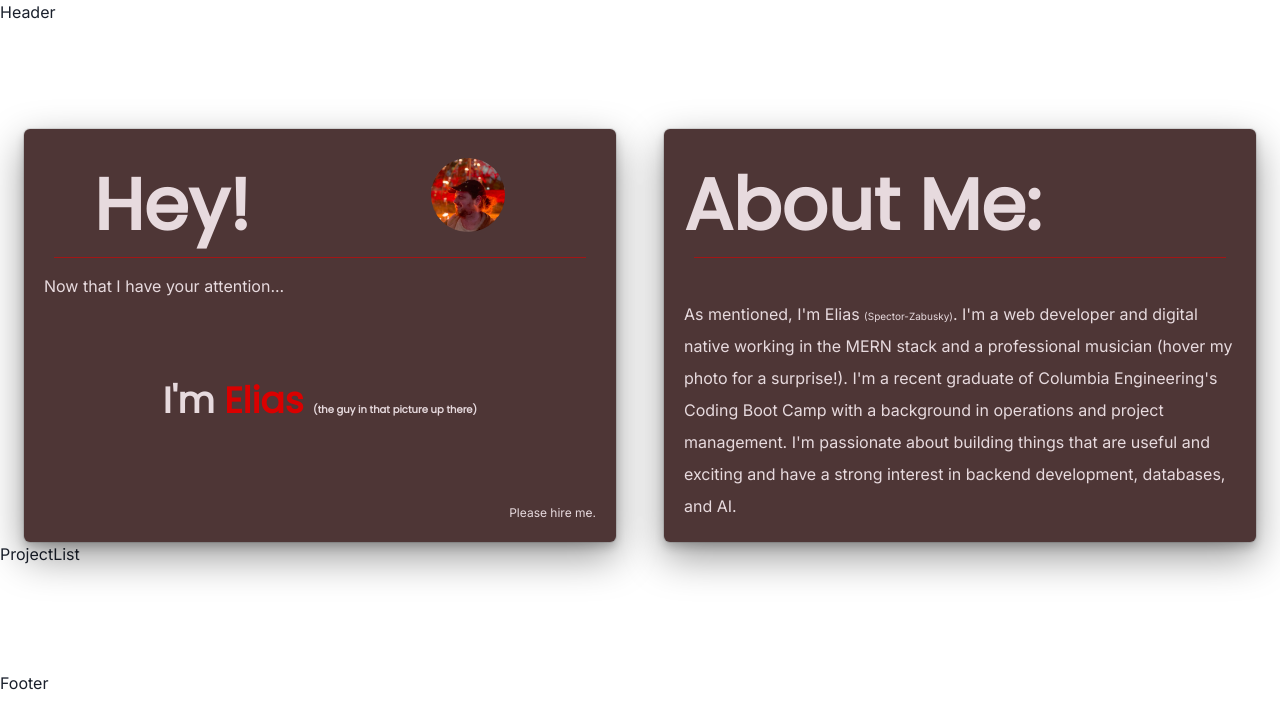
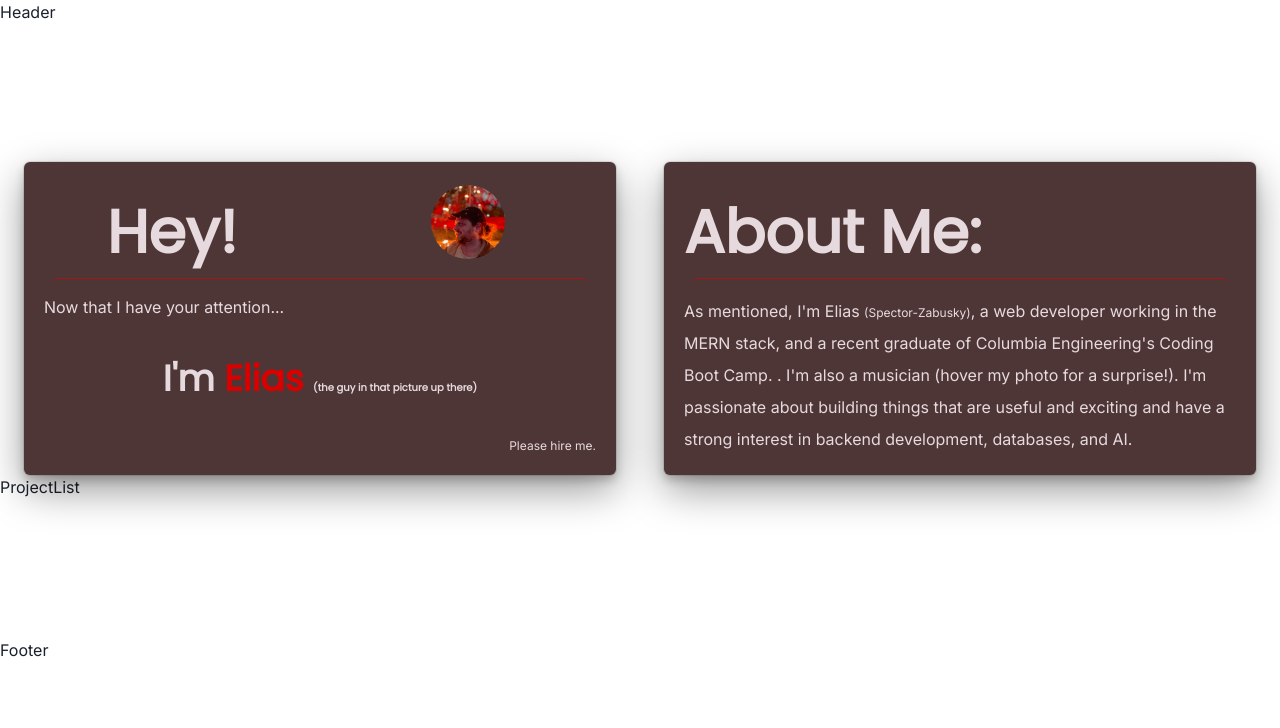
Before and after one commit to ColdWeatherBoyy/portfolio, a React (Vite) app in the folder client/: page / in a window 1280 px wide. Shown: the top 728 px of the page. Built offline with nearby package versions, Linux system fonts and the light colour scheme.

Commit message:
adjusted heading size

```diff
--- a/client/src/App.jsx
+++ b/client/src/App.jsx
@@ -12,6 +12,7 @@ function App() {
 			templateRows="repeat(4, 1fr)"
 			width="100vw"
 			height="100vh"
+			bg="white"
 		>
 			<GridItem>
 				<Header />
--- a/client/src/sections/Bio.jsx
+++ b/client/src/sections/Bio.jsx
@@ -32,8 +32,8 @@ function Intro() {
 				boxShadow="dark-lg"
 				pt={5}
 			>
-				<CardHeader pb={0} height={headerHeight}>
-					<Heading size={{ base: "2xl", sm: "4xl" }}>About Me:</Heading>
+				<CardHeader pb={0} height={headerHeight + "px"}>
+					<Heading size={{ base: "2xl", sm: "3xl" }}>About Me:</Heading>
 				</CardHeader>
 
 				<Divider
@@ -44,17 +44,16 @@ function Intro() {
 					alignSelf="center"
 				/>
 
-				<CardBody pt={{ sm: 0, lg: 6 }}>
+				<CardBody pt="0">
 					<Text fontSize={{ base: "sm", md: "md" }} lineHeight={2}>
 						As mentioned, I'm Elias{" "}
-						<Text as="span" fontSize={{ base: "2xs", md: "2xs" }}>
+						<Text as="span" fontSize={{ base: "2xs", md: "xs" }}>
 							(Spector-Zabusky)
 						</Text>
-						. I'm a web developer and digital native working in the MERN stack and a
-						professional musician (hover my photo for a surprise!). I'm a recent graduate
-						of Columbia Engineering's Coding Boot Camp with a background in operations and
-						project management. I'm passionate about building things that are useful and
-						exciting and have a strong interest in backend development, databases, and AI.
+						, a web developer working in the MERN stack, and a recent graduate of Columbia
+						Engineering's Coding Boot Camp. . I'm also a musician (hover my photo for a
+						surprise!). I'm passionate about building things that are useful and exciting
+						and have a strong interest in backend development, databases, and AI.
 					</Text>
 				</CardBody>
 			</Card>
--- a/client/src/sections/Intro.jsx
+++ b/client/src/sections/Intro.jsx
@@ -60,7 +60,7 @@ function Intro() {
 					ref={sectionHeaderRef}
 				>
 					<CardHeader pb={0}>
-						<Heading size={{ base: "2xl", sm: "4xl" }}>Hey!</Heading>
+						<Heading size={{ base: "2xl", sm: "3xl" }}>Hey!</Heading>
 					</CardHeader>
 					<Image
 						src={imageSrc}
```
